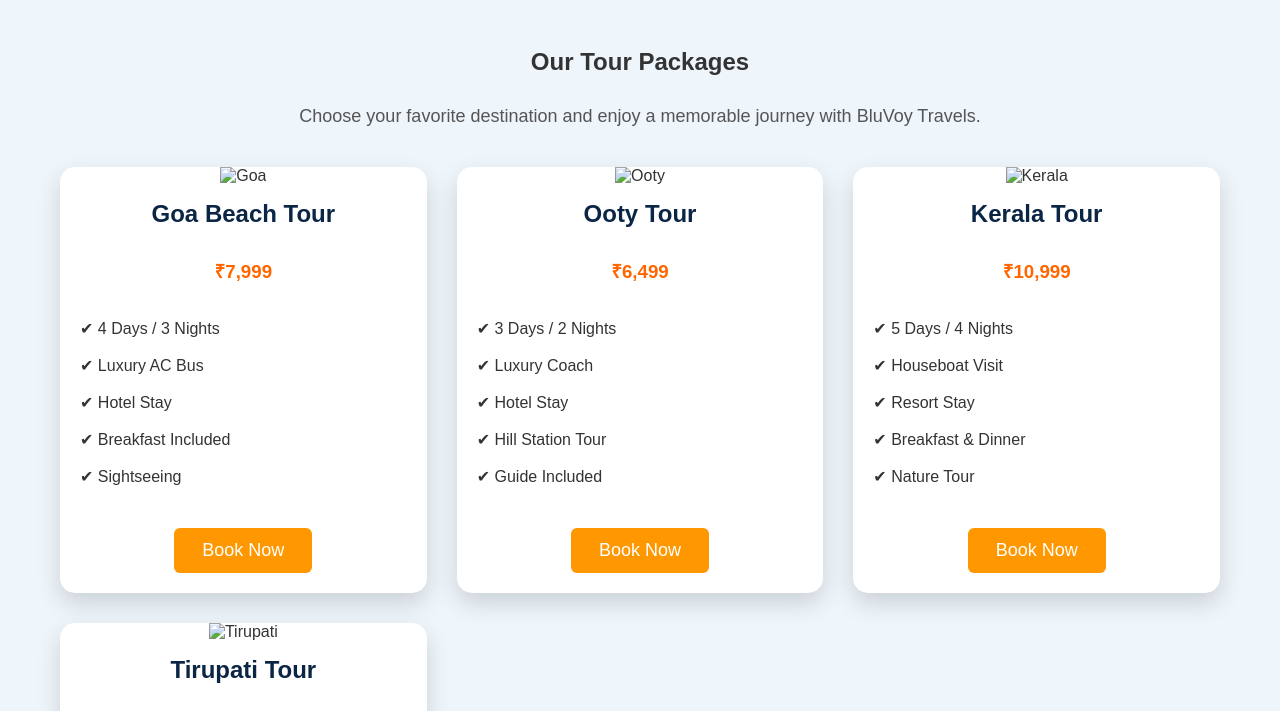
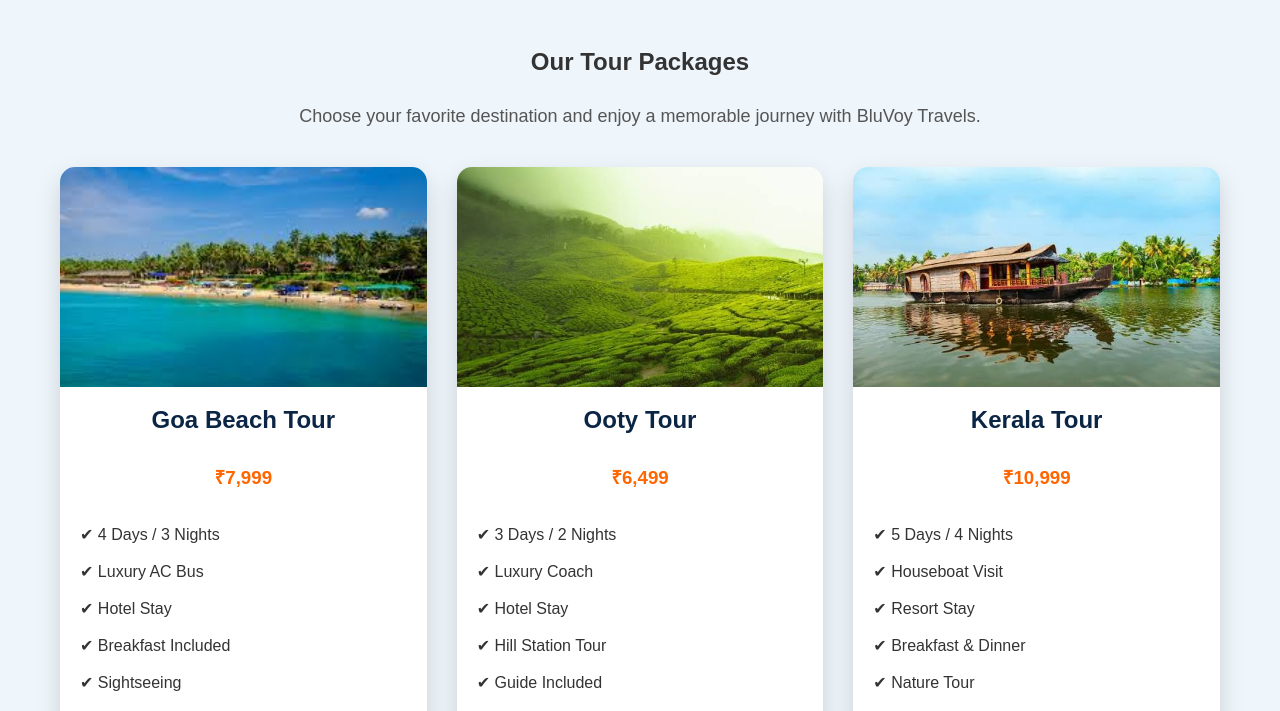
Before and after one commit to BharathReddy2137/Travel-website, a plain HTML site: page packages.html in a window 1280 px wide. Shown: the part 72-783 px from the top of the page. Drawn offline with Linux system fonts and the light colour scheme.

Commit message:
Update packages.html

```diff
--- a/packages.html
+++ b/packages.html
@@ -43,7 +43,8 @@
         <!-- Goa -->
         <div class="package-card">
 
-            <img src="images/goa.jpg" alt="Goa">
+            <img src="goa.jpg" alt="Goa">
+
 
             <h2>Goa Beach Tour</h2>
 
@@ -63,8 +64,7 @@
 
         <!-- Ooty -->
         <div class="package-card">
-
-            <img src="images/ooty.jpg" alt="Ooty">
+               <img src="ooty.jpg" alt="Ooty">
 
             <h2>Ooty Tour</h2>
 
@@ -85,7 +85,8 @@
         <!-- Kerala -->
         <div class="package-card">
 
-            <img src="images/kerala.jpg" alt="Kerala">
+            <img src="kerala.jpg" alt="Kerala">
+
 
             <h2>Kerala Tour</h2>
 
@@ -106,7 +107,7 @@
         <!-- Tirupati -->
         <div class="package-card">
 
-            <img src="images/tirupati.jpg" alt="Tirupati">
+          <img src="tirupati.jpg" alt="Tirupati">
 
             <h2>Tirupati Tour</h2>
 
```
